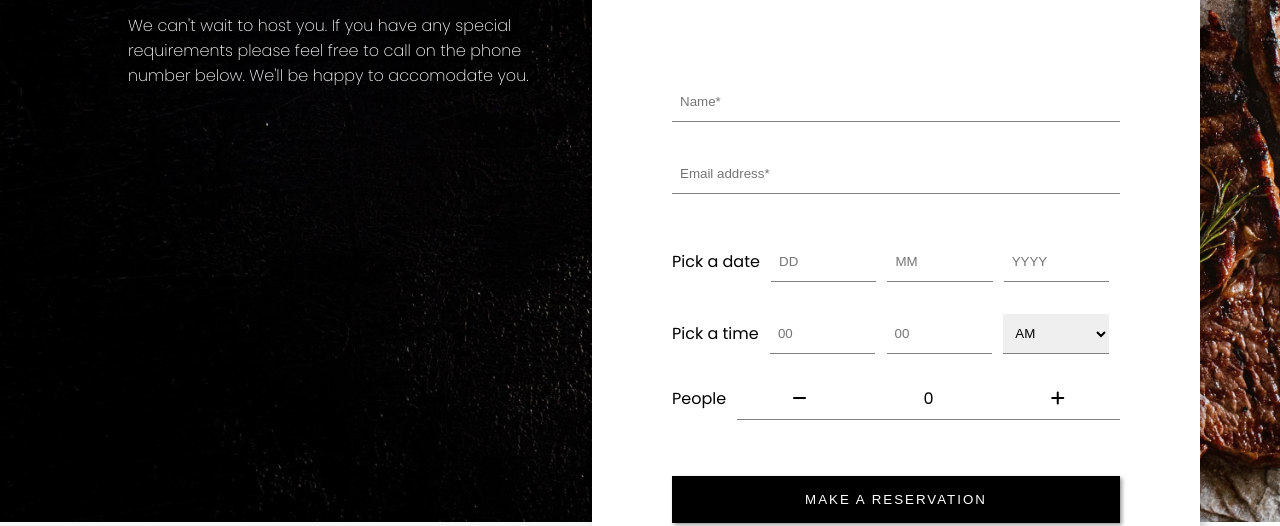
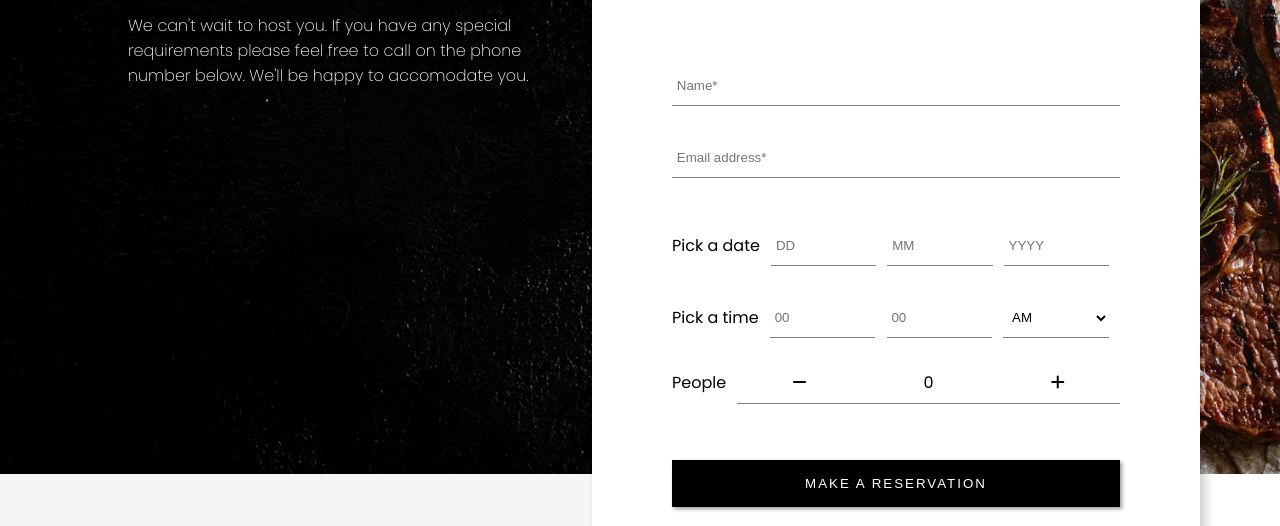
Before and after one commit to smelecrinis/dine, a plain HTML site: page reservation.html in a window 1280 px wide. Shown: the part 278-804 px from the top of the page. Drawn offline with Linux system fonts and the light colour scheme.

Commit message:
fixed more styling on mobile devices and iOS

```diff
--- a/css/reservation.css
+++ b/css/reservation.css
@@ -21,9 +21,9 @@ body {
 
 header {
   background: linear-gradient(rgba(0,0,0,0.5),rgba(0,0,0,0.5)),
-  url(../img/hero-reservation-mobile.jpg) no-repeat center / cover;
+  url(../img/hero-reservation-mobile.webp) no-repeat center / cover;
   width: 100%;
-  min-height: 50rem;
+  min-height: 42rem;
 }
 
 .logo {
@@ -102,8 +102,17 @@ select {
   outline: none;
   border: 0;
   border-bottom: 1px solid gray;
-  padding: 0 0.5rem;
+  padding: 0 0.3rem;
   margin-right: 0.7rem;
+}
+
+select {
+  background-color: white;
+}
+
+input[type="text"] {
+  -webkit-appearance: none;
+  -webkit-border-radius: 0;
 }
 
 .input-date,
@@ -231,6 +240,10 @@ footer .logo {
     padding-bottom: 1rem;
   }
 
+  header {
+    min-height: 47rem;
+  }
+
   .big-text {
     max-width: 23rem;
     margin: auto
@@ -241,7 +254,7 @@ footer .logo {
   }
 
   .form-container {
-    box-shadow: 5px 40px 45px rgba(0, 0, 0, .2);
+    box-shadow: 5px 25px 35px rgba(0, 0, 0, .2);
     padding: 2rem 4rem;
     margin: -11.75rem 3.75rem 5.75rem;
     width: auto;
@@ -308,7 +321,7 @@ footer .logo {
 
   .form-container{
     box-shadow: 5px 10px 10px rgba(0, 0, 0, .2);
-    margin: -36rem -32rem 12rem 0;
+    margin: -34rem -32rem 12rem 0;
     padding: 2rem 5rem;
   }
 
@@ -368,7 +381,7 @@ footer .logo {
   }
 
   .bottom:after {
-    top: 31%;
+    top: 38%;
     left: 41%
   }
 }
@@ -387,7 +400,7 @@ footer .logo {
     }
 
     .form-container{
-      margin: -36rem -38rem 9rem 0;
+      margin: -34rem -38rem 9rem 0;
     }
 
     label,
@@ -397,7 +410,7 @@ footer .logo {
     }
 
     .bottom:after {
-      top: 37%;
+      top: 44%;
       left: 47%
     }
 }
--- a/css/style.css
+++ b/css/style.css
@@ -95,7 +95,7 @@ section {
 .left-image,
 .right-image,
 .gathering-image {
-  box-shadow: 5px 40px 45px rgba(0, 0, 0, .2);
+  box-shadow: 5px 25px 35px rgba(0, 0, 0, .2);
   height: 25rem;
   object-fit: cover;
   width: 100%;
@@ -132,7 +132,7 @@ section {
 
 h2 {
   font-size: 2rem;
-  margin: 1.75rem auto;
+  margin: 2.75rem auto;
   line-height: 3rem;
 }
 
```
Also changed, not shown: img/hero-reservation-mobile.jpg (deleted), img/hero-reservation-mobile.webp (added).
